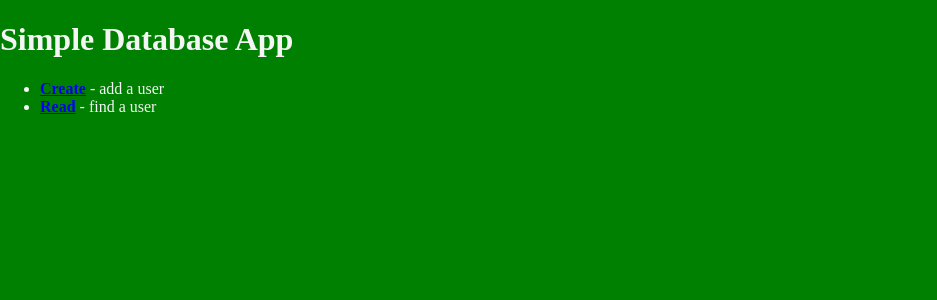
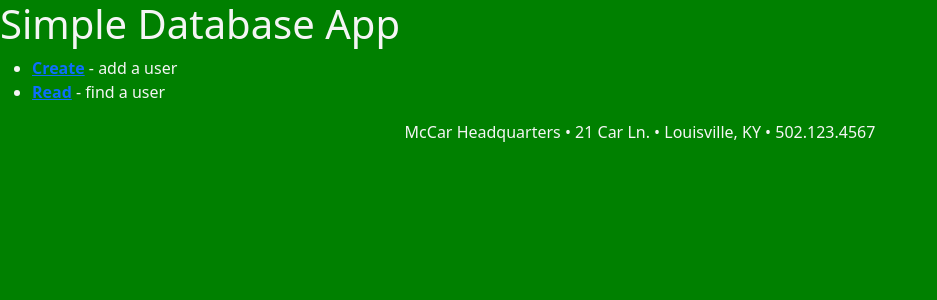
Before and after one commit to scordle/2021su-CRUD, a PHP site: page /index.php in a window 1280 px wide. Shown: the top 300 px of the page, without its empty margins (0-937 px from the left). Run offline with PHP 8.4, Linux system fonts and the light colour scheme.

Commit message:
added bootstrapped header and footer to php pages

```diff
--- a/public/templates/footer.php
+++ b/public/templates/footer.php
@@ -1,2 +1,13 @@
-</body>
+<footer class="row text-center">
+      <address>
+        McCar Headquarters &#8226; 21 Car Ln. &#8226; Louisville, KY &#8226;
+        502.123.4567
+      </address>
+    </footer>
+    <script
+      src="https://cdn.jsdelivr.net/npm/bootstrap@5.1.0/dist/js/bootstrap.bundle.min.js"
+      integrity="sha384-U1DAWAznBHeqEIlVSCgzq+c9gqGAJn5c/t99JyeKa9xxaYpSvHU5awsuZVVFIhvj"
+      crossorigin="anonymous"
+    ></script>
+  </body>
 </html>
--- a/public/templates/header.php
+++ b/public/templates/header.php
@@ -2,11 +2,18 @@
 <html lang="en">
   <head>
     <meta charset="utf-8" />
-    <meta http-equiv="x-ua-compatible" content="ie=edge" />
     <meta name="viewport" content="width=device-width, initial-scale=1" />
+    <meta name="keywords" content="cars, dealership, used cars, car listings" />
 
-    <title>Simple Database App</title>
+    <title>McCar Database App</title>
 
+    <!-- Bootstrap CSS -->
+    <link
+      href="https://cdn.jsdelivr.net/npm/bootstrap@5.1.0/dist/css/bootstrap.min.css"
+      rel="stylesheet"
+      integrity="sha384-KyZXEAg3QhqLMpG8r+8fhAXLRk2vvoC2f3B09zVXn8CA5QIVfZOJ3BCsw2P0p/We"
+      crossorigin="anonymous"
+    />
     <link rel="stylesheet" href="css/style.css" />
   </head>
 
```
